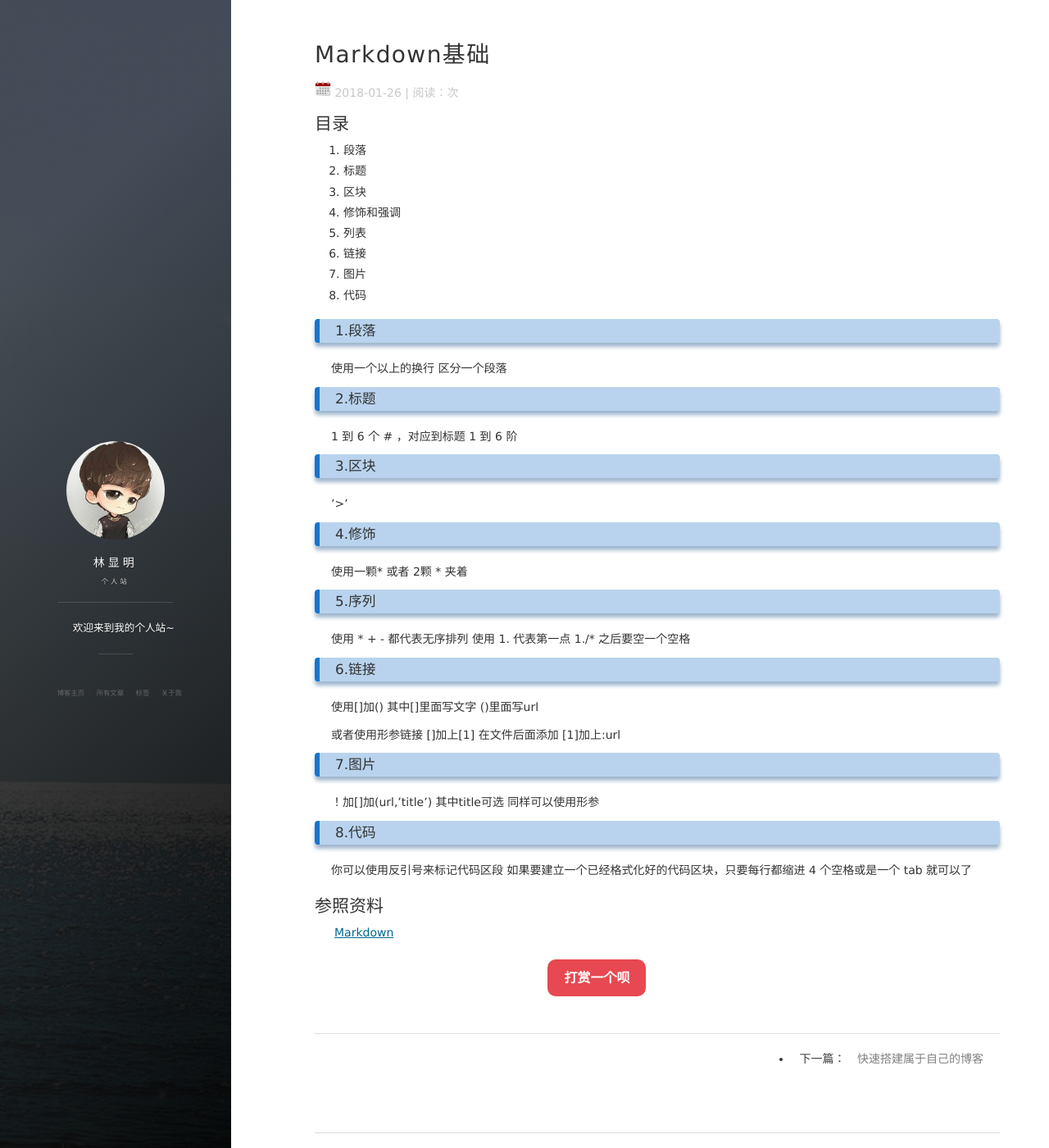
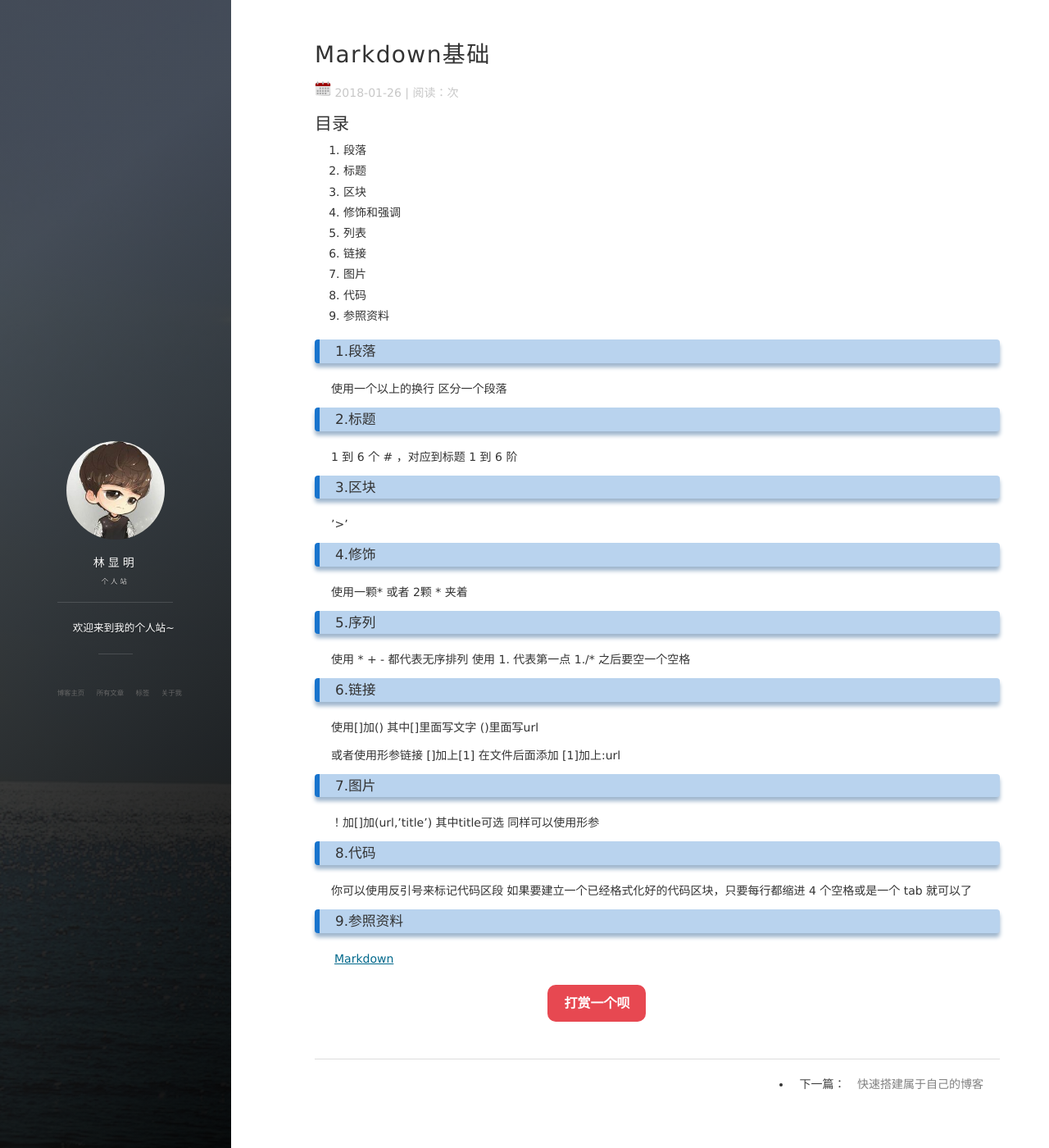
Before and after one commit to chengnuo3/chengnuo3.github.io, a Jekyll site: the page built from _posts/2018-01-26-markdown语法基础.md, in a window 1280 px wide and 1400 px high. Shown: the whole window at 82% size. Built offline with Jekyll 4.4.1, drawn with Linux system fonts in a browser that asks for light colours; nearby versions of some CDN libraries; comment, search, counter and statistics services are not loaded.

Commit message:
markdown

```diff
--- a/_posts/2018-01-26-markdown语法基础.md
+++ b/_posts/2018-01-26-markdown语法基础.md
@@ -14,6 +14,7 @@ tag: blog
 6. 链接
 7. 图片
 8. 代码
+9. 参照资料
 
 
 ### 1.段落
@@ -54,6 +55,6 @@ tag: blog
   如果要建立一个已经格式化好的代码区块，只要每行都缩进 4 个空格或是一个 tab 就可以了
 
 
-## 参照资料
+### 9.参照资料
 
   [Markdown](http://wowubuntu.com/markdown/basic.html)
```
